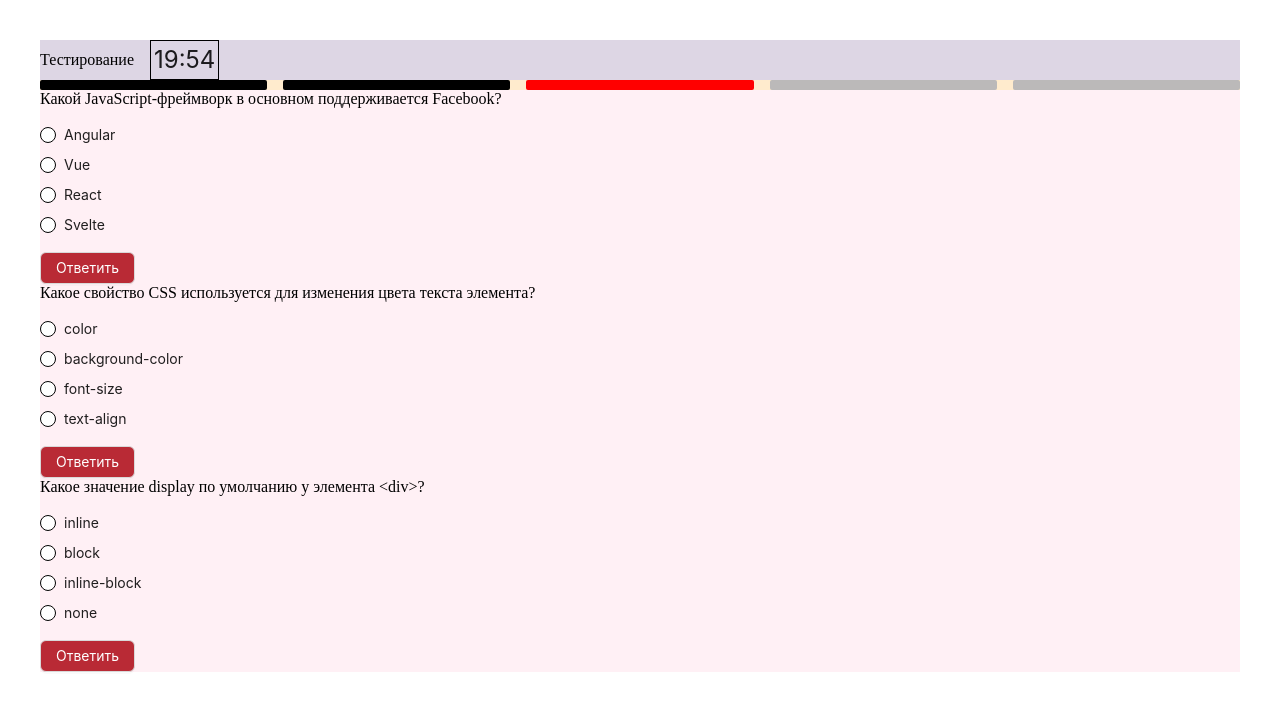
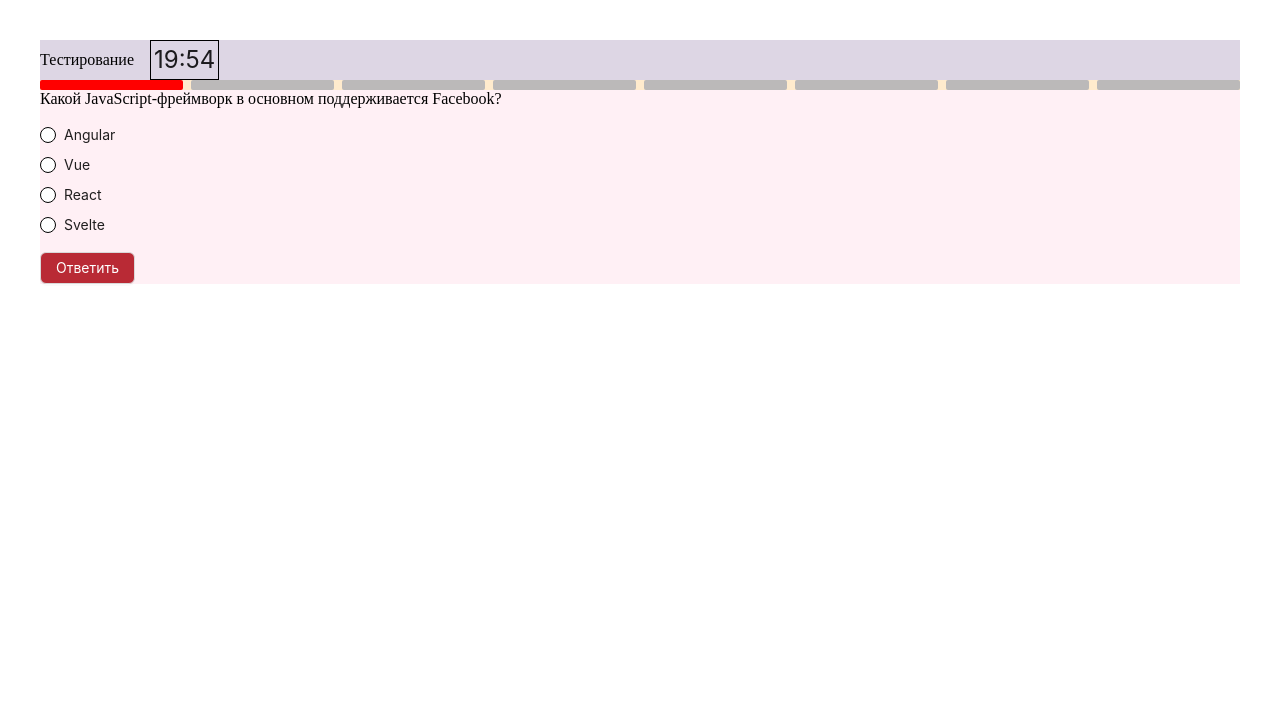
Before and after one commit to gordienkodev/mad-soft-task, a React (Vite) app: page / in a window 1280 px wide. Shown: the top 710 px of the page. Built offline with nearby package versions, Linux system fonts and the light colour scheme.

Commit message:
feat: add simple qa test loop

```diff
--- a/public/data.json
+++ b/public/data.json
@@ -23,6 +23,41 @@
       "question": "Какое значение display по умолчанию у элемента <div>?",
       "options": ["inline", "block", "inline-block", "none"],
       "correctAnswer": "block"
+    },
+    {
+      "id": "q4",
+      "type": "single-choice",
+      "question": "Какой JavaScript-фреймворк в основном поддерживается Facebook?",
+      "options": ["Angular", "Vue", "React", "Svelte"],
+      "correctAnswer": "React"
+    },
+    {
+      "id": "q5",
+      "type": "single-choice",
+      "question": "Какое свойство CSS используется для изменения цвета текста элемента?",
+      "options": ["color", "background-color", "font-size", "text-align"],
+      "correctAnswer": "color"
+    },
+    {
+      "id": "q6",
+      "type": "single-choice",
+      "question": "Какое значение display по умолчанию у элемента <div>?",
+      "options": ["inline", "block", "inline-block", "none"],
+      "correctAnswer": "block"
+    },
+    {
+      "id": "q7",
+      "type": "single-choice",
+      "question": "Какое свойство CSS используется для изменения цвета текста элемента?",
+      "options": ["color", "background-color", "font-size", "text-align"],
+      "correctAnswer": "color"
+    },
+    {
+      "id": "q8",
+      "type": "single-choice",
+      "question": "Какое значение display по умолчанию у элемента <div>?",
+      "options": ["inline", "block", "inline-block", "none"],
+      "correctAnswer": "block"
     }
   ]
 }
--- a/src/components/TestComponent.css
+++ b/src/components/TestComponent.css
@@ -9,7 +9,6 @@
 .qa-row {
     background-color: lavenderblush;
 }
-
 
 .question-block {
     flex-grow: 1;
--- a/src/components/TestComponent.tsx
+++ b/src/components/TestComponent.tsx
@@ -25,6 +25,7 @@ interface Test {
 
 export const TestComponent = () => {
   const [data, setData] = useState<Test | null>(null);
+  const [currentQuestionIndex, setCurrentQuestionIndex] = useState(0);
 
   useEffect(() => {
     fetchData();
@@ -33,8 +34,6 @@ export const TestComponent = () => {
   const onFinish: CountdownProps['onFinish'] = () => {
     console.log('finished!');
   };
-
-  let currentQuestion = 2;
 
   const [value, setValue] = useState(1);
 
@@ -54,9 +53,20 @@ export const TestComponent = () => {
     }
   };
 
+  const handleNextQuestion = () => {
+    if (currentQuestionIndex < (data?.questions.length || 0) - 1) {
+      const nextIndex = currentQuestionIndex + 1;
+      setCurrentQuestionIndex(nextIndex);
+    } else {
+      setCurrentQuestionIndex(0);
+    }
+  };
+
   if (!data) {
     return <div>Загрузка теста...</div>;
   }
+
+  const question = data.questions[currentQuestionIndex];
 
   return (
     <>
@@ -65,60 +75,21 @@ export const TestComponent = () => {
         <Countdown className="timer" format="mm:ss" value={deadline} onFinish={onFinish} />
       </Flex>
 
-      <Flex className="progress-row" gap="middle" align="center" justify="space-between">
+      <Flex className="progress-row" gap="small" align="center" justify="space-between">
+        {data.questions.map((_, index) => (
           <div
-          key={0}
+            key={index}
             className={`question-block ${
-            1 < currentQuestion
+              index < currentQuestionIndex
                 ? 'question-block-left'
-              : 1 === currentQuestion
+                : index === currentQuestionIndex
                   ? 'question-block-active'
                   : 'question-block-right'
             }`}
           ></div>
-        <div
-          key={1}
-          className={`question-block ${
-            1 < currentQuestion
-              ? 'question-block-left'
-              : 1 === currentQuestion
-                ? 'question-block-active'
-                : 'question-block-right'
-          }`}
-        ></div>
-        <div
-          key={2}
-          className={`question-block ${
-            2 < currentQuestion
-              ? 'question-block-left'
-              : 2 === currentQuestion
-                ? 'question-block-active'
-                : 'question-block-right'
-          }`}
-        ></div>
-        <div
-          key={3}
-          className={`question-block ${
-            3 < currentQuestion
-              ? 'question-block-left'
-              : 3 === currentQuestion
-                ? 'question-block-active'
-                : 'question-block-right'
-          }`}
-        ></div>
-        <div
-          key={4}
-          className={`question-block ${
-            4 < currentQuestion
-              ? 'question-block-left'
-              : 4 === currentQuestion
-                ? 'question-block-active'
-                : 'question-block-right'
-          }`}
-        ></div>
+        ))}
       </Flex>
 
-      {data.questions.map((question) => (
       <Flex
         className="qa-row"
         gap="middle"
@@ -140,7 +111,7 @@ export const TestComponent = () => {
             },
           }}
         >
-            <Radio.Group>
+          <Radio.Group onChange={onChange} value={value}>
             <Space direction="vertical">
               {question.options.map((option, index) => (
                 <Radio key={index} value={option}>
@@ -150,6 +121,7 @@ export const TestComponent = () => {
             </Space>
           </Radio.Group>
         </ConfigProvider>
+
         <ConfigProvider
           theme={{
             components: {
@@ -164,10 +136,11 @@ export const TestComponent = () => {
             },
           }}
         >
-            <Button variant="solid">Ответить</Button>
+          <Button variant="solid" onClick={handleNextQuestion} disabled={!value}>
+            Ответить
+          </Button>
         </ConfigProvider>
       </Flex>
-      ))}
     </>
   );
 };
```
Lines whose indentation alone changed are shown as unchanged.
